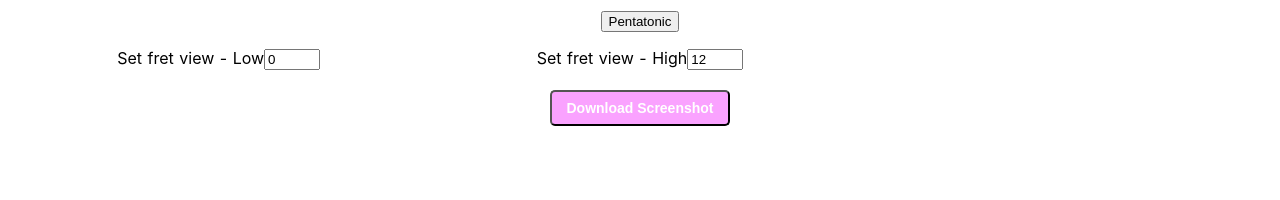
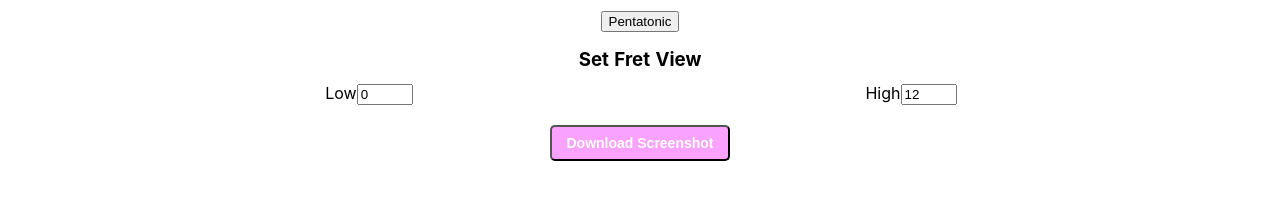
Before and after one commit to chriswillphoto/fretmap, a Nuxt app: page / in a window 1280 px wide. Shown: the part 574-774 px from the top of the page. Built offline with nearby package versions, Linux system fonts and the light colour scheme; what vue-html2canvas would draw is missing.

Commit message:
added sass, added toolbar title

```diff
--- a/components/Toolbar.vue
+++ b/components/Toolbar.vue
@@ -27,18 +27,19 @@
       <div class="pentatonic" :class='"pentatonic-"+pentatonic'>
         <button @click='togglePentatonic' class='label' :class='"pentatonic-"+pentatonic'>Pentatonic</button>
         <transition name="fade">
-        <svg v-if='pentatonic' class='checkmark' xmlns="http://www.w3.org/2000/svg" width="24" height="24" viewBox="0 0 24 24" fill="#ff0000" stroke="#000"><path d="M20.285 2l-11.285 11.567-5.286-5.011-3.714 3.716 9 8.728 15-15.285z"/></svg>
+        <svg v-if='pentatonic' class='checkmark' xmlns="http://www.w3.org/2000/svg" width="24" height="24" viewBox="0 0 24 24" fill="#FAA2FF" stroke="#000"><path d="M20.285 2l-11.285 11.567-5.286-5.011-3.714 3.716 9 8.728 15-15.285z"/></svg>
         </transition>
       </div>
     </div>
 
     <div class="view-options">
+      <h3>Set Fret View</h3>
       <div class="lower-view">
-        <label for="lower-fret-view">Set fret view - Low</label>
+        <label for="lower-fret-view">Low</label>
         <input name='lower-fret-view' type="number" min='0' :max='upperView' step='1' v-model='lowerView'>
       </div>
       <div class="higher-view">
-        <label for="higher-fret-view">Set fret view - High</label>
+        <label for="higher-fret-view">High</label>
         <input name='higher-fret-view' type="number" min='1' :max='fretNumber' step='1' v-model='upperView'>
       </div>
     </div>
@@ -141,8 +142,6 @@ export default {
         // console.log(canvas)
         this.$store.commit('showModal')
       })
-
-
     }
   },
   mounted() {
@@ -151,7 +150,7 @@ export default {
 }
 </script>
 
-<style>
+<style lang='scss'>
 
 .keysig {
   animation: fadeIn 0.5s linear forwards 1 ;
@@ -174,6 +173,8 @@ export default {
   width: 100%;
   height: 30vh;
   flex: 1;
+  max-width: 1100px;
+  margin: 0 auto;
 }
 
 .dropdowns {
@@ -189,9 +190,13 @@ export default {
 
 .view-options {
   display: grid;
-  grid-template-columns: 1fr 1fr 1fr;
+  grid-template-columns: 1fr 1fr;
   grid-row-gap: 12px;
   padding: 8px;
+
+  h3 {
+    grid-column: 1 / span 2;
+  }
 }
 
 .screenshot {
@@ -204,6 +209,7 @@ export default {
   font-size: 14px;
   font-weight: 600;
   margin-top: 12px;
+  margin-bottom: 12px;
 }
 
   .select-css {
--- a/package.json
+++ b/package.json
@@ -15,7 +15,9 @@
     "@nuxtjs/axios": "^5.3.6",
     "@nuxtjs/pwa": "^2.6.0",
     "html2canvas": "^1.0.0-rc.3",
+    "node-sass": "^4.13.0",
     "nuxt": "^2.0.0",
+    "sass-loader": "^8.0.0",
     "vue-html2canvas": "0.0.4"
   },
   "devDependencies": {
```
Also changed, not shown: 1 other file (tests, documents, lock files or other folders). Lines whose indentation alone changed are shown as unchanged.
